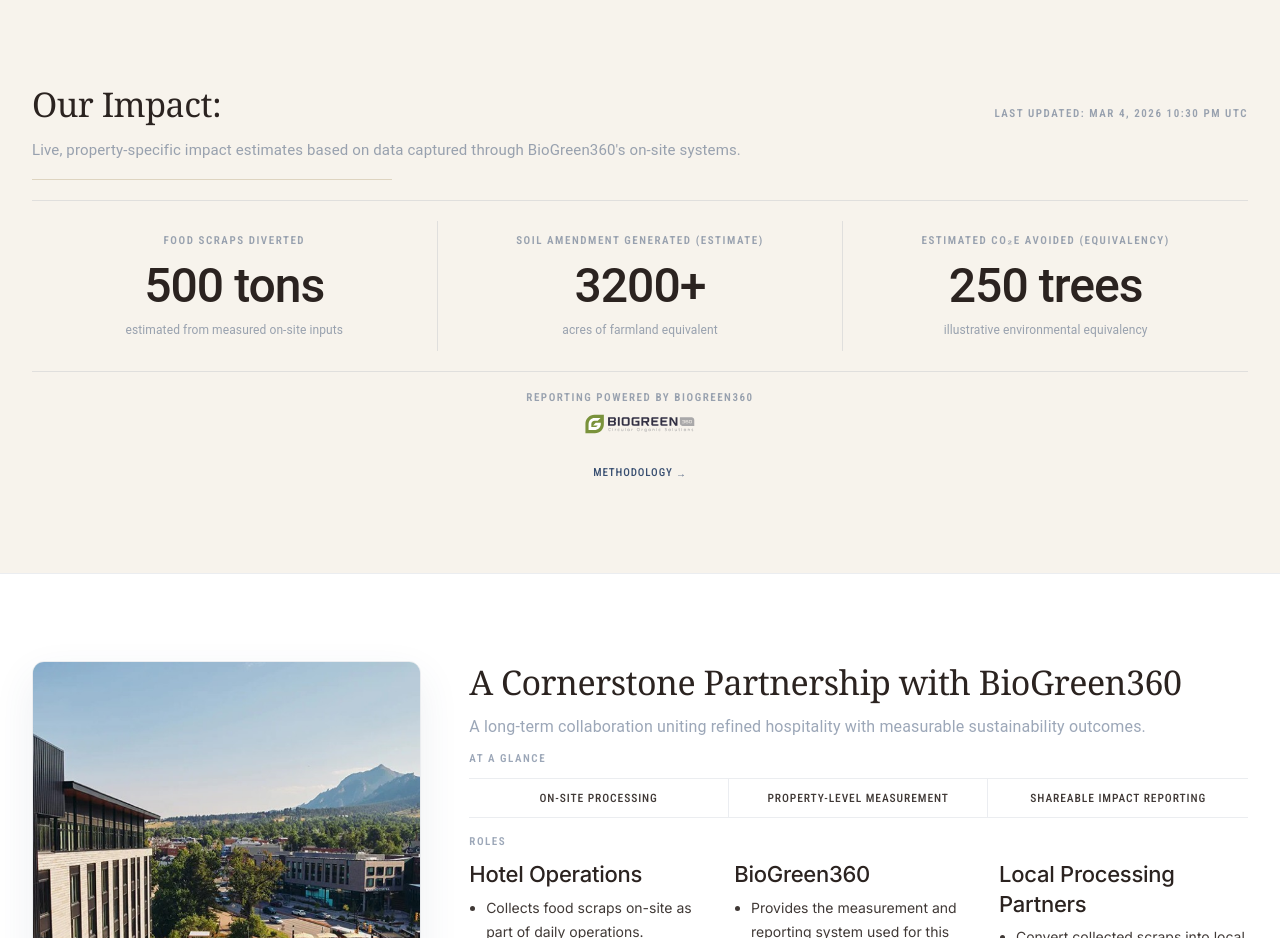
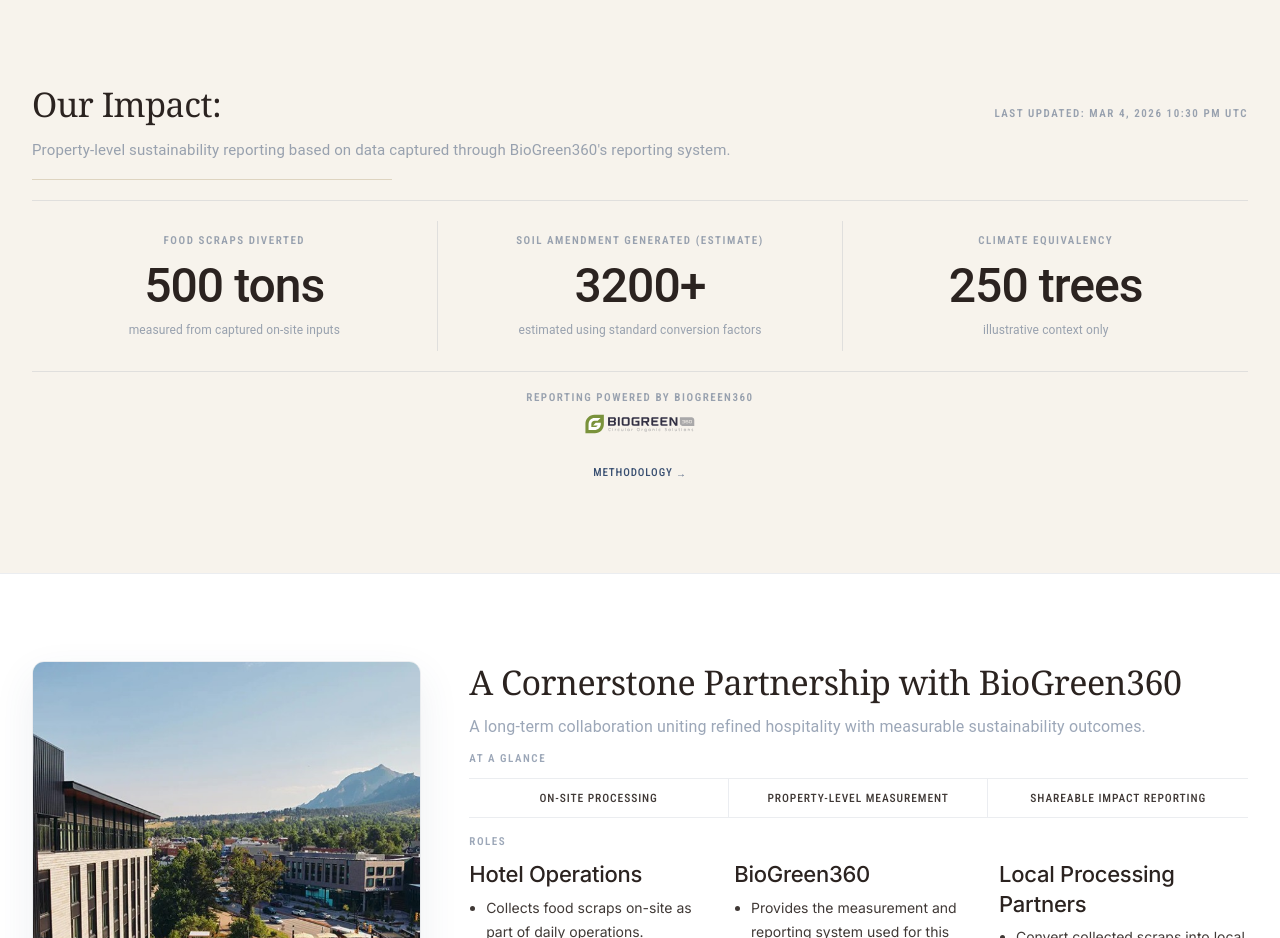
Before and after one commit to joerose99/susweb-rcc, a React (Create React App) app: page / in a window 1280 px wide. Shown: the part 1700-2638 px from the top of the page. Built offline with nearby package versions, Linux system fonts and the light colour scheme; a web font is replaced by a local one.

Commit message:
upsated metrics section

```diff
--- a/src/pages/CircularFoodSystems/CircularFoodSystems.jsx
+++ b/src/pages/CircularFoodSystems/CircularFoodSystems.jsx
@@ -99,17 +99,17 @@
 	{
 		eyebrow: 'Food scraps diverted',
 		value: '500 tons',
-		note: 'estimated from measured on-site inputs',
+		note: 'measured from captured on-site inputs',
 	},
 	{
 		eyebrow: 'Soil amendment generated (estimate)',
 		value: '3200+',
-		note: 'acres of farmland equivalent',
-	},
-	{
-		eyebrow: 'Estimated CO₂e avoided (equivalency)',
+		note: 'estimated using standard conversion factors',
+	},
+	{
+		eyebrow: 'Climate equivalency',
 		value: '250 trees',
-		note: 'illustrative environmental equivalency',
+		note: 'illustrative context only',
 	},
 ];
 
@@ -780,8 +780,8 @@
 					<Typography className='micro-label'>{`Last Updated: ${lastUpdatedLabel}`}</Typography>
 				</Box>
 				<Typography sx={{ fontSize: '15px', lineHeight: 1.7, color: MUTED_GRAY, mb: 2 }}>
-					Live, property-specific impact estimates based on data captured through BioGreen360&apos;s on-site
-					systems.
+					Property-level sustainability reporting based on data captured through BioGreen360&apos;s reporting
+					system.
 				</Typography>
 				<Box
 					sx={{
```
